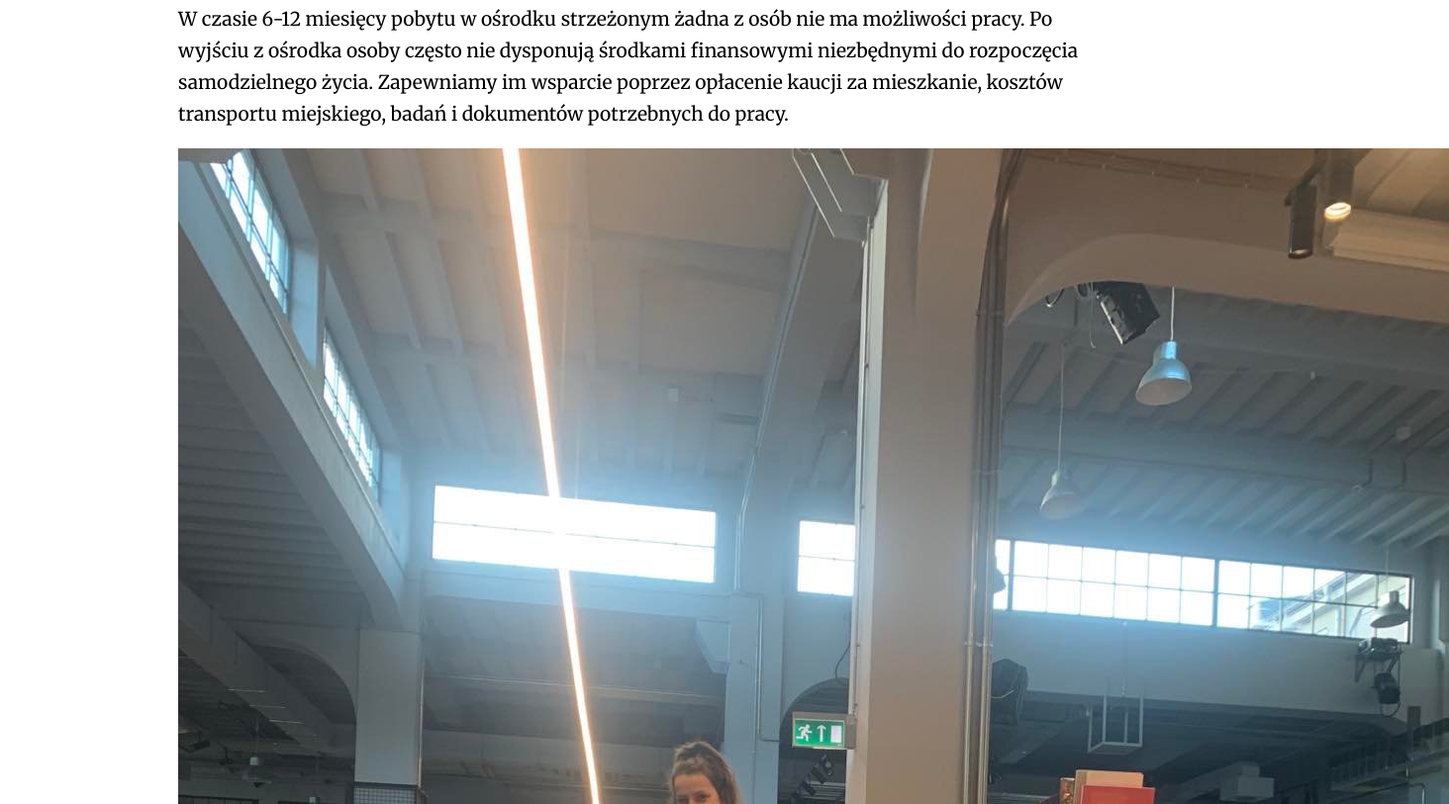
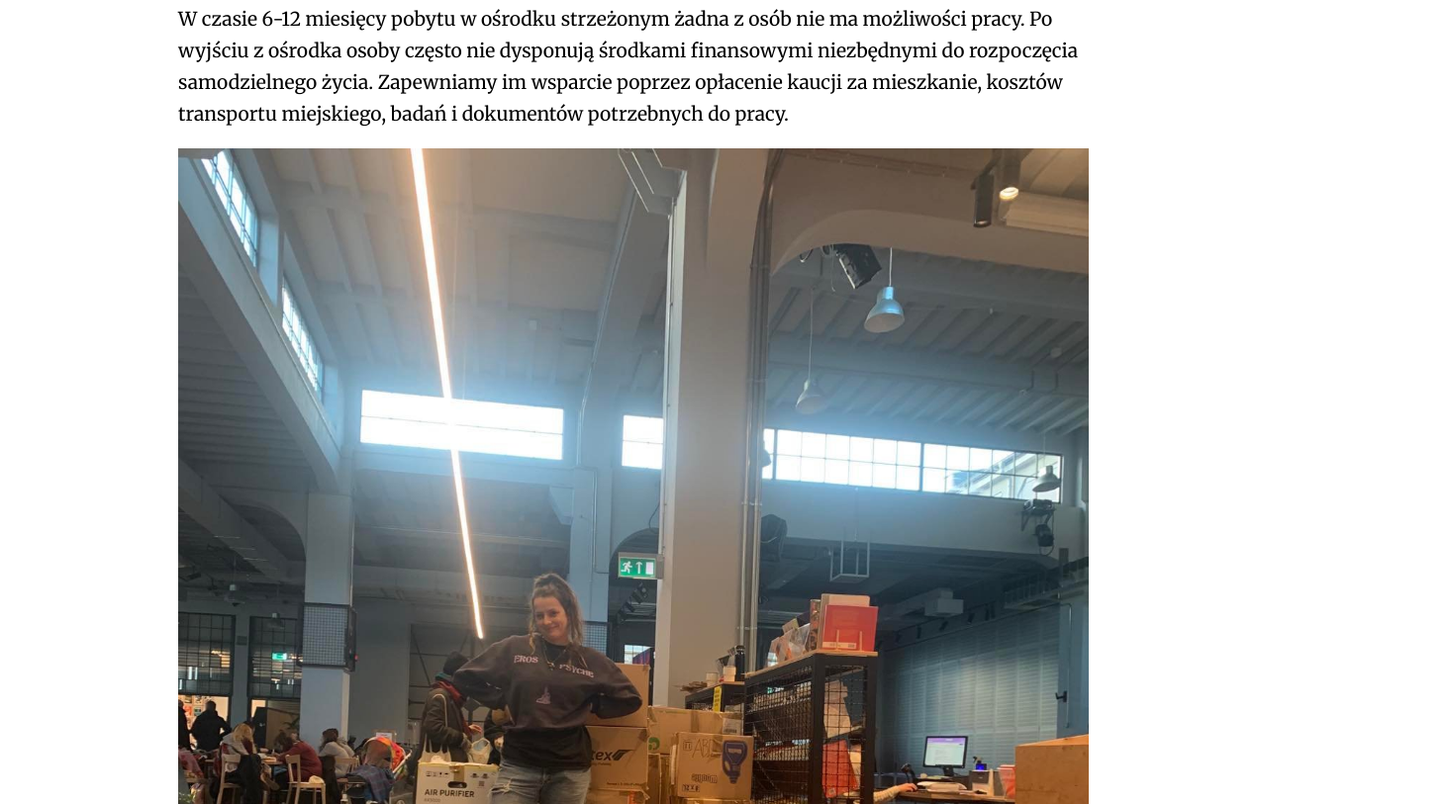
Before and after one commit to antekmantorski/podroznychugoscic, a plain HTML site: page index.html in a window 1280 px wide. Shown: the part 1087-1900 px from the top of the page at 99% size, 1464 px wide, since content can reach past the window. Drawn offline with Linux system fonts and the light colour scheme.

Commit message:
o nas img

```diff
--- a/index.html
+++ b/index.html
@@ -42,8 +42,8 @@
     <p>
         W czasie 6-12 miesięcy pobytu w ośrodku strzeżonym żadna z osób nie ma możliwości pracy. Po wyjściu z ośrodka osoby często nie dysponują środkami finansowymi niezbędnymi do rozpoczęcia samodzielnego życia. Zapewniamy im wsparcie poprzez opłacenie kaucji za mieszkanie, kosztów transportu miejskiego, badań i dokumentów potrzebnych do pracy.
     </p>
-    <p>
-        <img src="o_nas.jpg" alt="o_nas">
+    <p class="center">
+        <img src="o_nas.jpg" style="width: 100%" alt="o_nas">
     </p>
     <p>
         Zależy nam żeby osoby którym pomagamy jak najszybciej się usamodzielniły i odzyskały poczucie sprawczości. Do tej pory kilkanaście osób przy naszym wsparciu rozpoczęło prace i wprowadziło się do nowych mieszkań.
```
